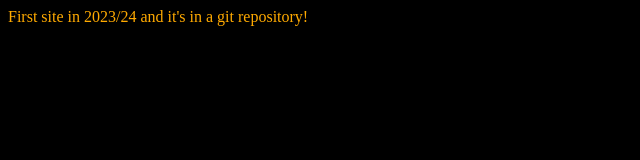
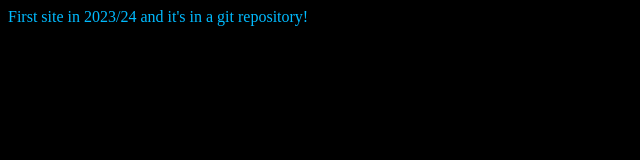
Before and after one commit to arokkeksze/bot_fist_11b, a plain HTML site: page index.html in a window 1280 px wide. Shown: the whole page, without its empty margins (0-640 px from the left). Drawn offline with Linux system fonts and the light colour scheme.

Commit message:
Change font color

```diff
--- a/assets/css/main.css
+++ b/assets/css/main.css
@@ -1,4 +1,4 @@
 body {
 	background: #000000;
-	color: #ffaa00;
+	color: #00bbff;
 }
```
